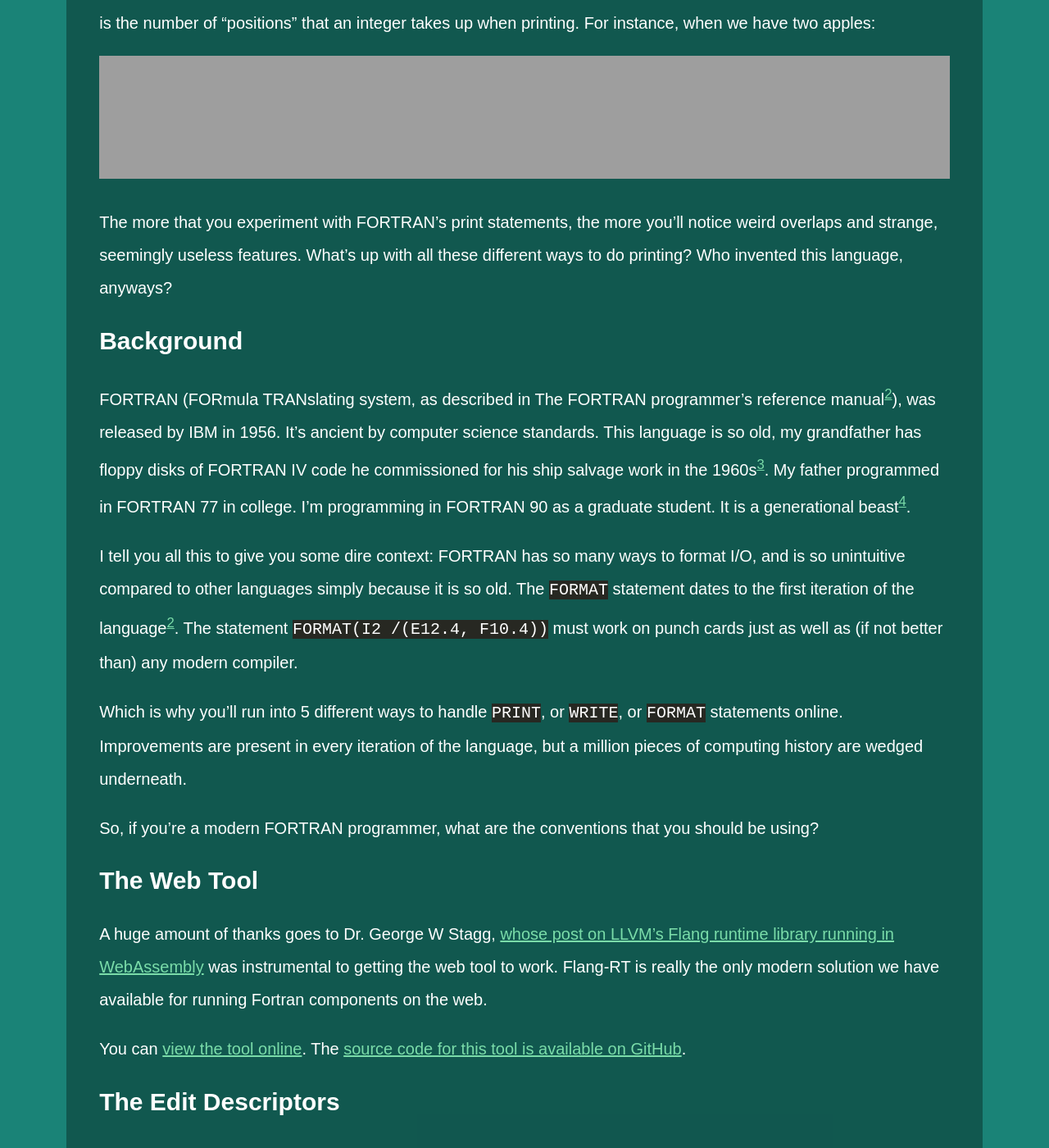
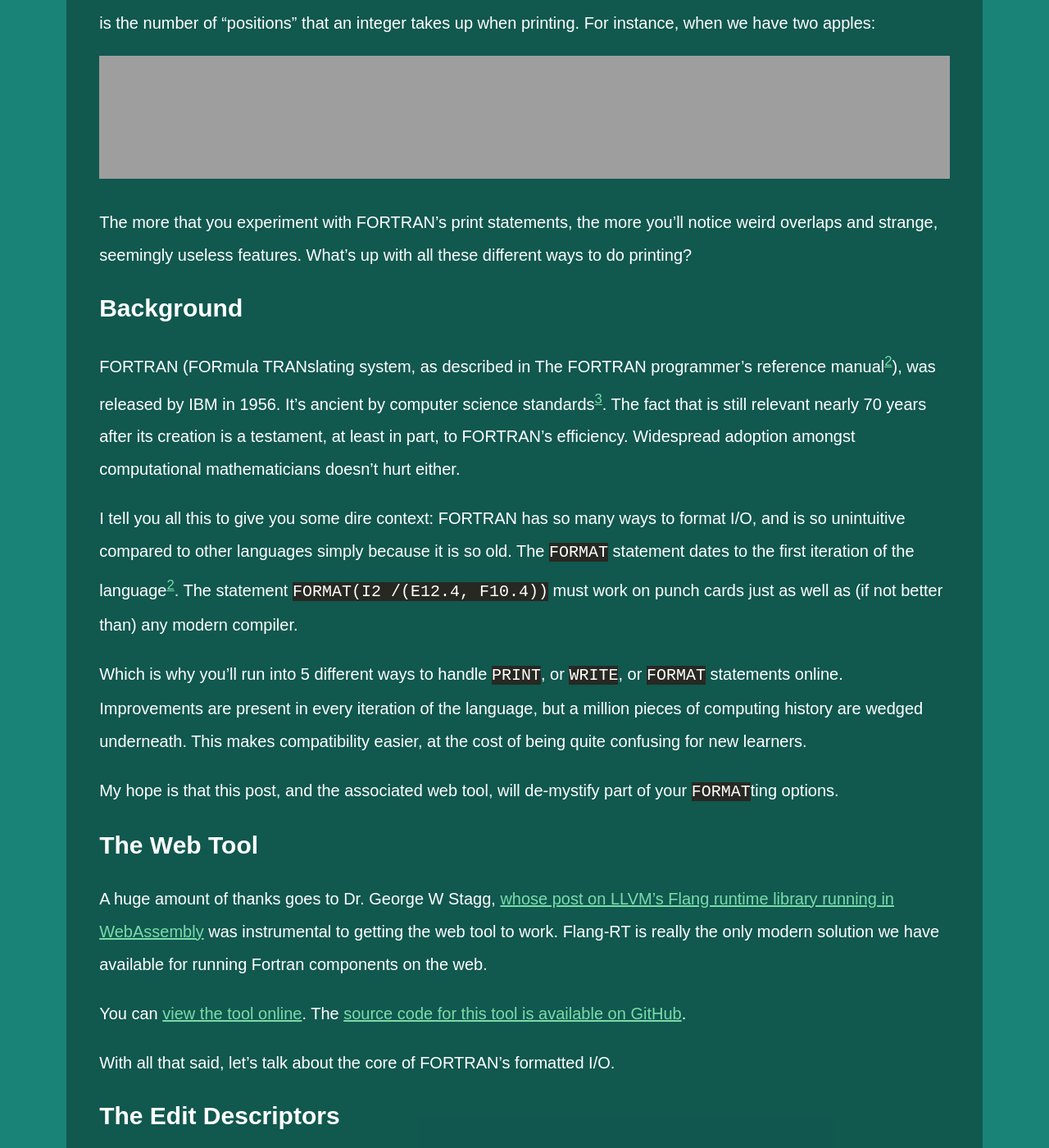
Before and after one commit to ambiguousname/ambiguousname.github.io, a Jekyll site: the page built from drafts/fortran_format.md, in a window 1280 px wide and 1400 px high, scrolled down 1183 px. Shown: the whole window at 82% size. Built offline with Jekyll 4.4.1, drawn with Linux system fonts in a browser that asks for light colours; some of the changed text lies outside the part shown.

Commit message:
Re-write more of the intro

```diff
--- a/drafts/fortran_format.md
+++ b/drafts/fortran_format.md
@@ -37,29 +37,29 @@ Like with [C's printf arguments](https://www.man7.org/linux/man-pages/man3/print
 <https://ambiguous.name/fortran-format-web-demo/?stmt=%22I+have+exactly%22%2C+I2%2C+%22apples%22&type=Format+Specification&variables=i%3D2#output-text>
 </noscript>
 
-The more that you experiment with FORTRAN's print statements, the more you'll notice weird overlaps and strange, seemingly useless features. What's up with all these different ways to do printing? Who invented this language, anyways?
+The more that you experiment with FORTRAN's print statements, the more you'll notice weird overlaps and strange, seemingly useless features. What's up with all these different ways to do printing?
 
 ## Background
 
-FORTRAN (FORmula TRANslating system, as described in The FORTRAN programmer's reference manual[^manual]), was released by IBM in 1956. It's ancient by computer science standards. This language is so old, my grandfather has floppy disks of FORTRAN IV code he commissioned for his ship salvage work in the 1960s[^floppy]. My father programmed in FORTRAN 77 in college. I'm programming in FORTRAN 90 as a graduate student. It is a generational beast[^thoughts].
+FORTRAN (FORmula TRANslating system, as described in The FORTRAN programmer's reference manual[^manual]), was released by IBM in 1956. It's ancient by computer science standards[^ancient]. The fact that is still relevant nearly 70 years after its creation is a testament, at least in part, to FORTRAN's efficiency. Widespread adoption amongst computational mathematicians doesn't hurt either.
 
-[^floppy]: Apparently they would digitize punchcards onto magnetic tape to run on Boeing's timeshare. Those would be later digitized into floppy disks, as well.
+[^ancient]: My father worked with FORTRAN IV in college. My grandfather has floppy disks of code he commissioned for his ship salvage work in the 1960s. Apparently they would digitize punchcards onto magnetic tape to run on Boeing's timeshare. Those would be later digitized into the floppy disks we have now.
 
 [^manual]: [The FORTRAN Automatic Coding System for the IBM 704 EDPM: Programmer's Reference Manual](https://archive.computerhistory.org/resources/text/Fortran/102649787.05.01.acc.pdf), October 15th, 1956.
 
-[^thoughts]: The fact that is still relevant nearly 70 years after its creation is a testament, at least in part, to FORTRAN's efficiency. Widespread adoption amongst computational mathematicians doesn't hurt either.
-
 I tell you all this to give you some dire context: FORTRAN has so many ways to format I/O, and is so unintuitive compared to other languages simply because it is so old. The `FORMAT` statement dates to the first iteration of the language[^manual]. The statement `FORMAT(I2 /(E12.4, F10.4))` must work on punch cards just as well as (if not better than) any modern compiler.
 
-Which is why you'll run into 5 different ways to handle `PRINT`, or `WRITE`, or `FORMAT` statements online. Improvements are present in every iteration of the language, but a million pieces of computing history are wedged underneath.
+Which is why you'll run into 5 different ways to handle `PRINT`, or `WRITE`, or `FORMAT` statements online. Improvements are present in every iteration of the language, but a million pieces of computing history are wedged underneath. This makes compatibility easier, at the cost of being quite confusing for new learners.
 
-So, if you're a modern FORTRAN programmer, what are the conventions that you should be using?
+My hope is that this post, and the associated web tool, will de-mystify part of your `FORMAT`ting options.
 
 ## The Web Tool
 
 A huge amount of thanks goes to Dr. George W Stagg, [whose post on LLVM's Flang runtime library running in WebAssembly](https://gws.phd/posts/fortran_wasm/) was instrumental to getting the web tool to work. Flang-RT is really the only modern solution we have available for running Fortran components on the web.
 
 You can [view the tool online](https://ambiguous.name/fortran-format-web-demo/). The [source code for this tool is available on GitHub](https://github.com/ambiguousname/fortran-format-web-demo).
+
+With all that said, let's talk about the core of FORTRAN's formatted I/O.
 
 ## The Edit Descriptors
 
@@ -70,11 +70,21 @@ You can [view the tool online](https://ambiguous.name/fortran-format-web-demo/).
 
 ### Characters
 
-#### Hollerinth Constants
+#### Hollerith Constants
 
-Before the `A` format descriptor (introduced in FORTRAN 66), there were [Hollerith Constants](https://en.wikipedia.org/wiki/Hollerith_constant), which have existed since the first FORTRAN manual[^manual].
+Before the `A` format descriptor (introduced in FORTRAN 66), there were [Hollerith Constants](https://en.wikipedia.org/wiki/Hollerith_constant), which have existed since the first FORTRAN manual[^manual]:
+
+<iframe src="
+https://ambiguous.name/fortran-format-web-demo/?stmt=4HTest&type=Format+Specification&variables=#output-text" class="embed-iframe">
+</iframe>
+<noscript>
+<
+https://ambiguous.name/fortran-format-web-demo/?stmt=4HTest&type=Format+Specification&variables=#output-text>
+</noscript>
+
 ### Logicals
 
+<!--
 ## Possible values of `FORMAT`
 
 There are probably only three statements you'll ever want to use for I/O control:
@@ -105,9 +115,14 @@ TODO:
 
 <iframe src="https://ambiguous.name/fortran-format-web-demo/?stmt=I2%2C+I2&type=Format+Specification&variables=i%3D0%3Bi%3D10%3Bi%3D20%3Bi%3D30#output-text" height="300" class="embed-iframe">
 <a href="https://ambiguous.name/fortran-format-web-demo/?stmt=I2%2C+I2&type=Format+Specification&variables=i%3D0%3Bi%3D10%3Bi%3D20%3Bi%3D30#output-text"></a>
-</iframe>
+</iframe> -->
 
 ## Sources
-[GNU's Fortran Docs](https://gcc.gnu.org/onlinedocs/gfortran/index.html#SEC_Contents) and [Oracle's FORTRAN 77 Reference](https://docs.oracle.com/cd/E19957-01/805-4939/index.html) were both utilized for a lot of the terminology described here. The first [FORTRAN manual](https://archive.computerhistory.org/resources/text/Fortran/102649787.05.01.acc.pdf) was also a huge help, as well as [fortran90.org's list of old standards](https://www.fortran90.org/).
+All of the following were utilized heavily when referencing the behavior of FORTRAN functions:
+- [Intel's Fortran Documentation](https://www.intel.com/content/www/us/en/docs/fortran-compiler/developer-guide-reference/2023-0/write-statement.html)
+- [GNU's Fortran Docs](https://gcc.gnu.org/onlinedocs/gfortran/index.html#SEC_Contents)
+- [Oracle's FORTRAN 77 Reference](https://docs.oracle.com/cd/E19957-01/805-4939/index.html)
 
-Since it is also the basis of the web demo, I've used the [LLVM Fortran Runtime docs/source extensively](https://github.com/llvm/llvm-project/tree/main/flang).
+For describing the intended behaviors of FORTRAN, both [Computerhistory.org's archive of the first FORTRAN manual](https://archive.computerhistory.org/resources/text/Fortran/102649787.05.01.acc.pdf) and [fortran90.org/wg5-fortran.org's archive of FORTRAN standards](https://www.fortran90.org/) were extremely useful.
+
+Since it is also the basis of the web demo, I've used the [LLVM Fortran Runtime docs/source code extensively](https://github.com/llvm/llvm-project/tree/main/flang).
```
